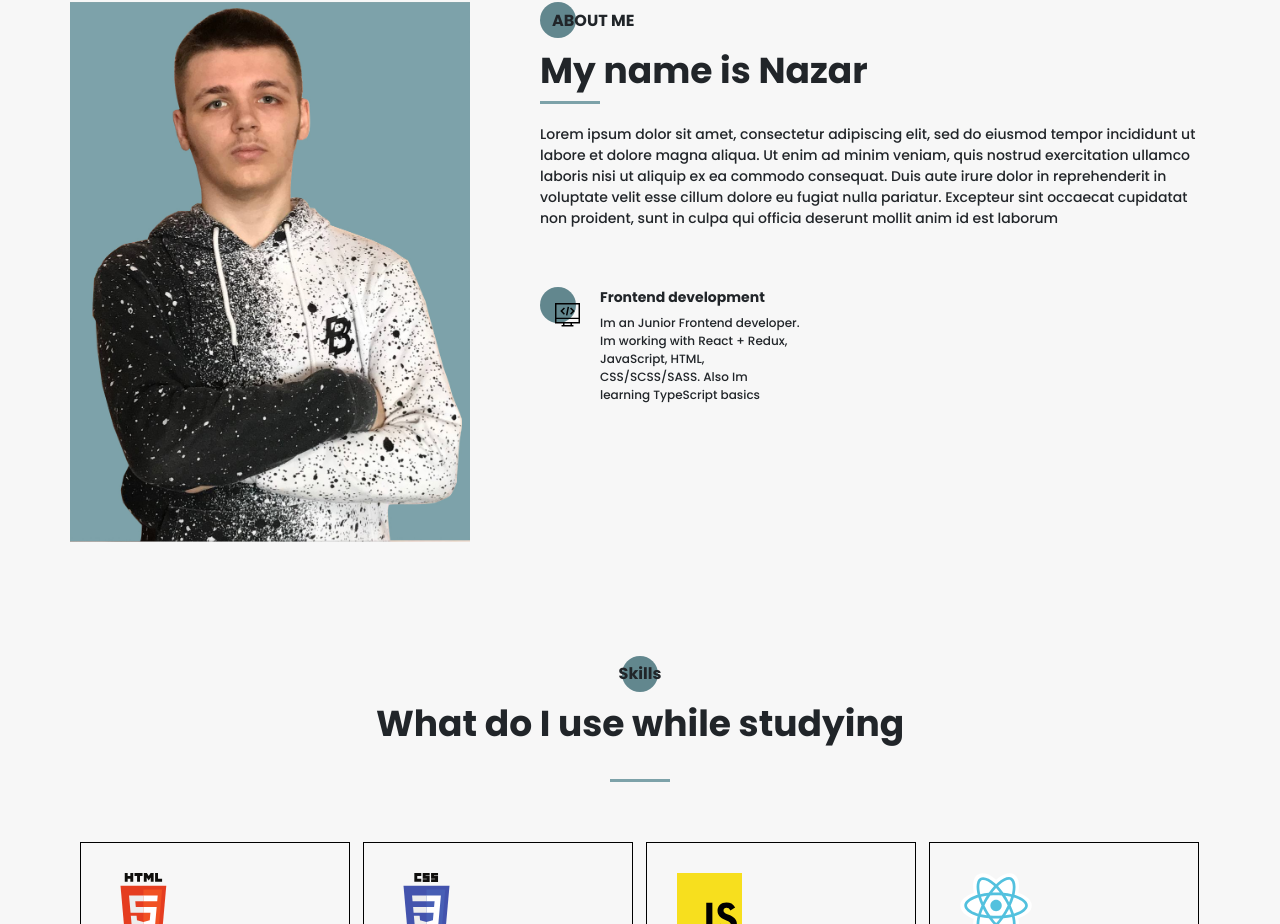
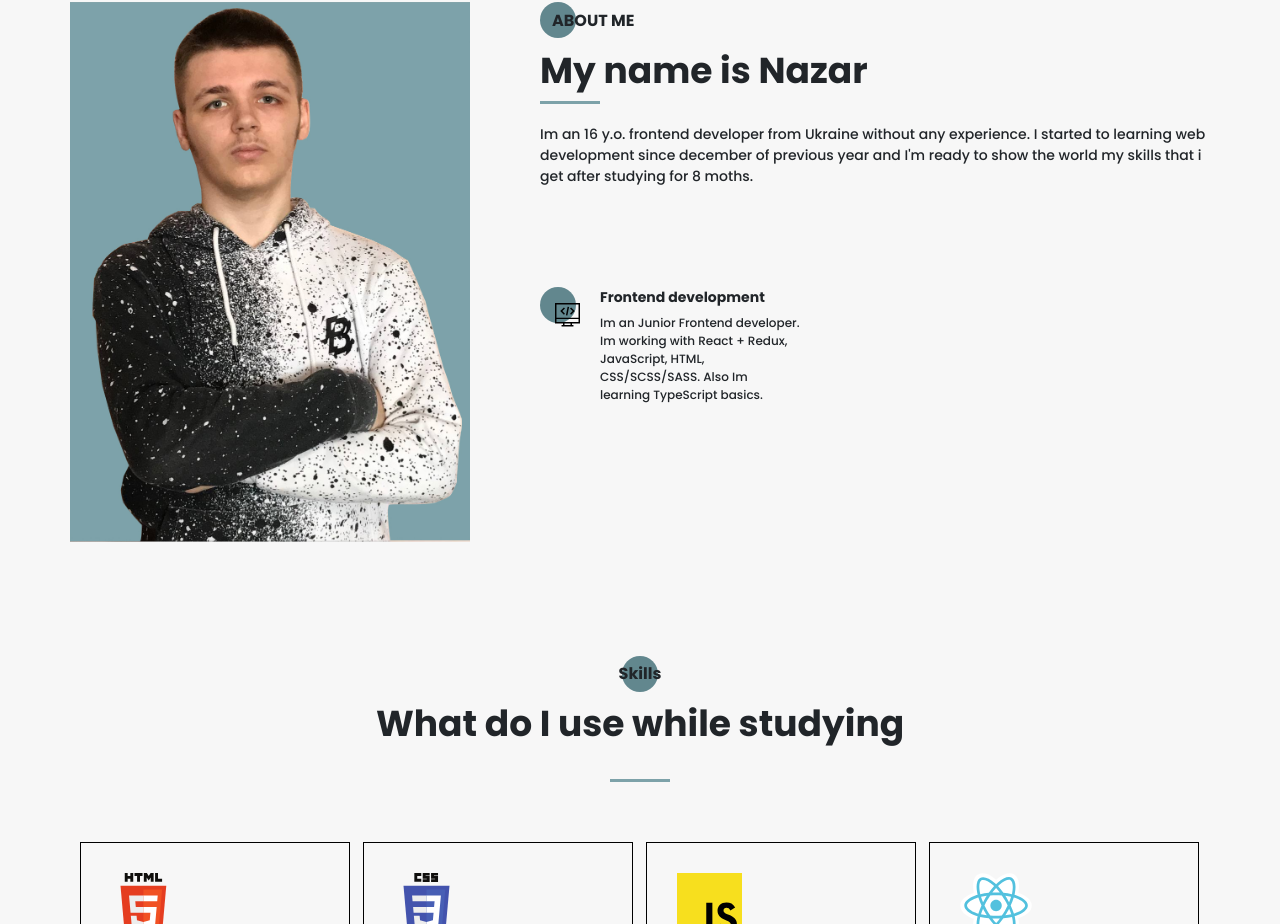
Before and after one commit to SmoliiNazar/Portfolio, a React (Create React App) app: page / in a window 1280 px wide. Shown: the part 918-1842 px from the top of the page. Built offline with nearby package versions, Linux system fonts and the light colour scheme.

Commit message:
changed biography about me

```diff
--- a/src/Components/About/About.jsx
+++ b/src/Components/About/About.jsx
@@ -15,7 +15,8 @@ const About = () => {
                             <h2 class="title title_fz16 about__title">ABOUT ME</h2>
                             <div class="title title_fz36 about__subtitle">My name is Nazar</div>
                             <div class="divider"></div>
-                            <p class="about__text">Lorem ipsum dolor sit amet, consectetur adipiscing elit, sed do eiusmod tempor incididunt ut labore et dolore magna aliqua. Ut enim ad minim veniam, quis nostrud exercitation ullamco laboris nisi ut aliquip ex ea commodo consequat. Duis aute irure dolor in reprehenderit in voluptate velit esse cillum dolore eu fugiat nulla pariatur. Excepteur sint occaecat cupidatat non proident, sunt in culpa qui officia deserunt mollit anim id est laborum</p>
+                            <p class="about__text">Im an 16 y.o. frontend developer from Ukraine without any experience. I started to learning web development since december of previous year and I'm ready to show the world my skills that i get after studying for 8 moths.
+                            </p>
                         </div>
                         <div class="about__skills">
                             <div class="about__skills-item">
@@ -27,7 +28,7 @@ const About = () => {
                                         Frontend development
                                     </div>
                                     <p class="about__skills-text">
-                                        Im an Junior Frontend developer. Im working with React + Redux, JavaScript, HTML, CSS/SCSS/SASS. Also Im learning TypeScript basics
+                                        Im an Junior Frontend developer. Im working with React + Redux, JavaScript, HTML, CSS/SCSS/SASS. Also Im learning TypeScript basics.
                                     </p>
                                 </div>
                             </div>
```
